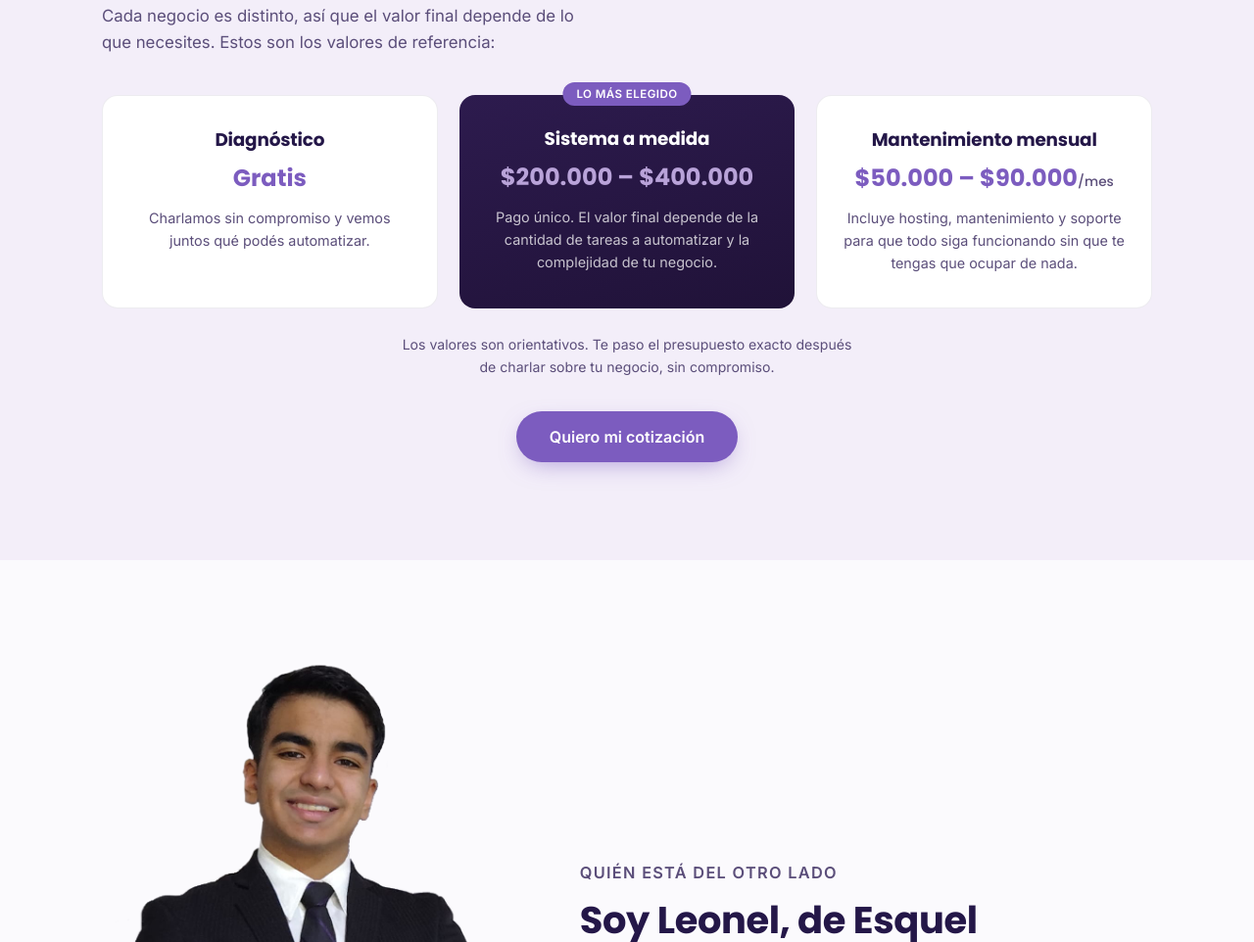
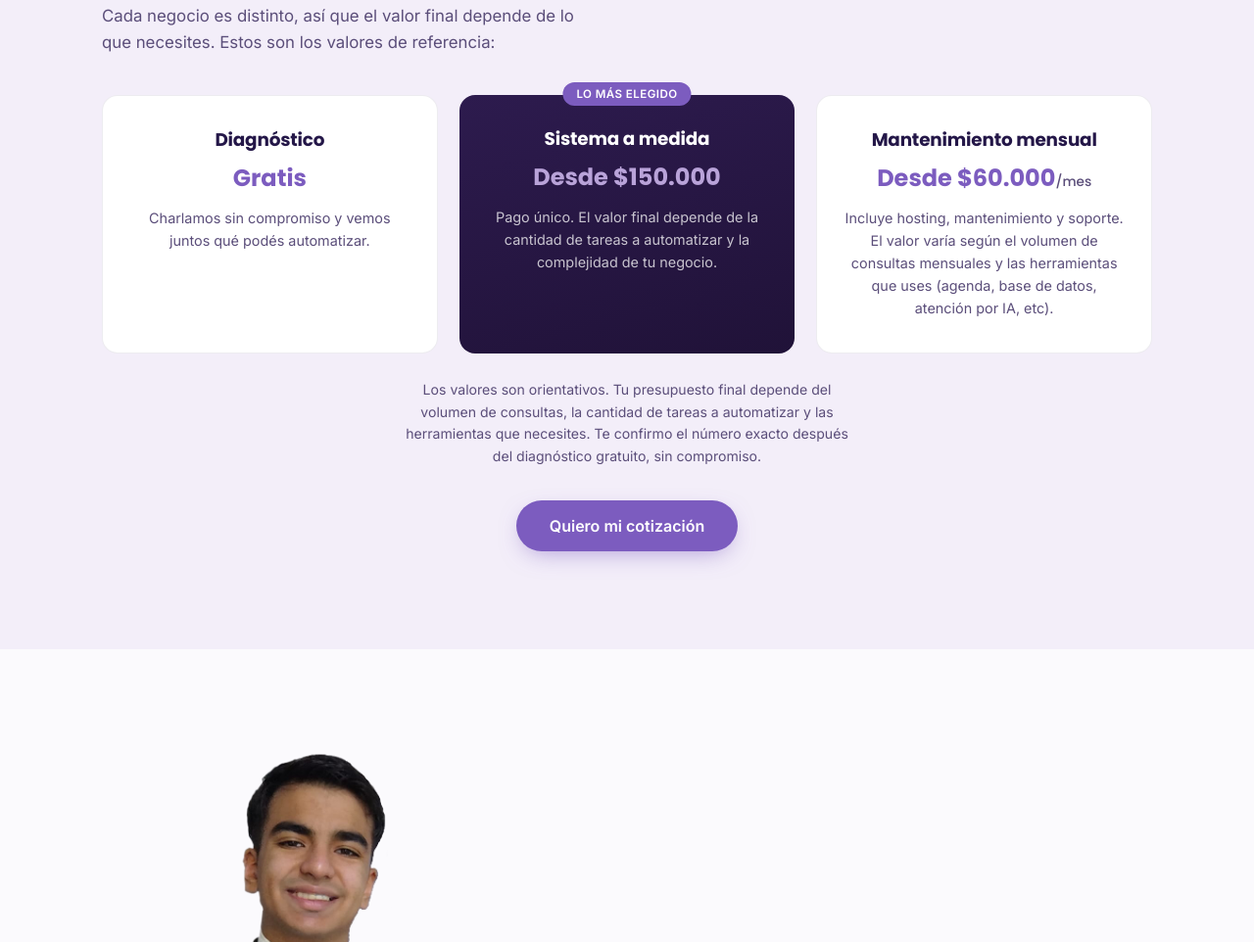
Before and after one commit to Leonel-pala/andino-flow, a plain HTML site: page index.html in a window 1280 px wide. Shown: the part 3156-4118 px from the top of the page at 98% size. Drawn offline with Linux system fonts and the light colour scheme.

Commit message:
fix: precios y mantenimineto

```diff
--- a/index.html
+++ b/index.html
@@ -353,7 +353,7 @@
           <div class="price-card price-card-featured reveal">
             <span class="price-tag">Lo más elegido</span>
             <h3>Sistema a medida</h3>
-            <p class="price">$200.000 – $400.000</p>
+            <p class="price">Desde $150.000</p>
             <p class="price-desc">
               Pago único. El valor final depende de la cantidad de tareas a
               automatizar y la complejidad de tu negocio.
@@ -363,18 +363,21 @@
           <div class="price-card reveal">
             <h3>Mantenimiento mensual</h3>
             <p class="price">
-              $50.000 – $90.000<span class="price-period">/mes</span>
+              Desde $60.000<span class="price-period">/mes</span>
             </p>
             <p class="price-desc">
-              Incluye hosting, mantenimiento y soporte para que todo siga
-              funcionando sin que te tengas que ocupar de nada.
+              Incluye hosting, mantenimiento y soporte. El valor varía según el
+              volumen de consultas mensuales y las herramientas que uses
+              (agenda, base de datos, atención por IA, etc).
             </p>
           </div>
         </div>
 
         <p class="price-note">
-          Los valores son orientativos. Te paso el presupuesto exacto después de
-          charlar sobre tu negocio, sin compromiso.
+          Los valores son orientativos. Tu presupuesto final depende del volumen
+          de consultas, la cantidad de tareas a automatizar y las herramientas
+          que necesites. Te confirmo el número exacto después del diagnóstico
+          gratuito, sin compromiso.
         </p>
         <div class="center-cta">
           <a
```
